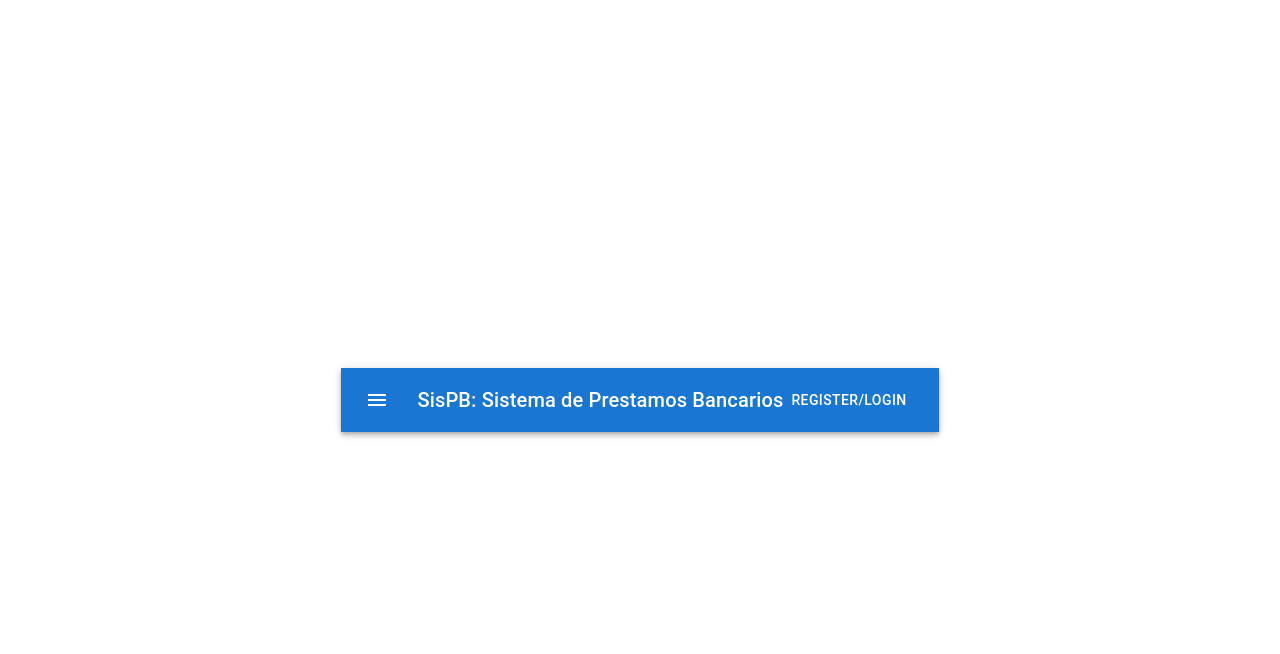
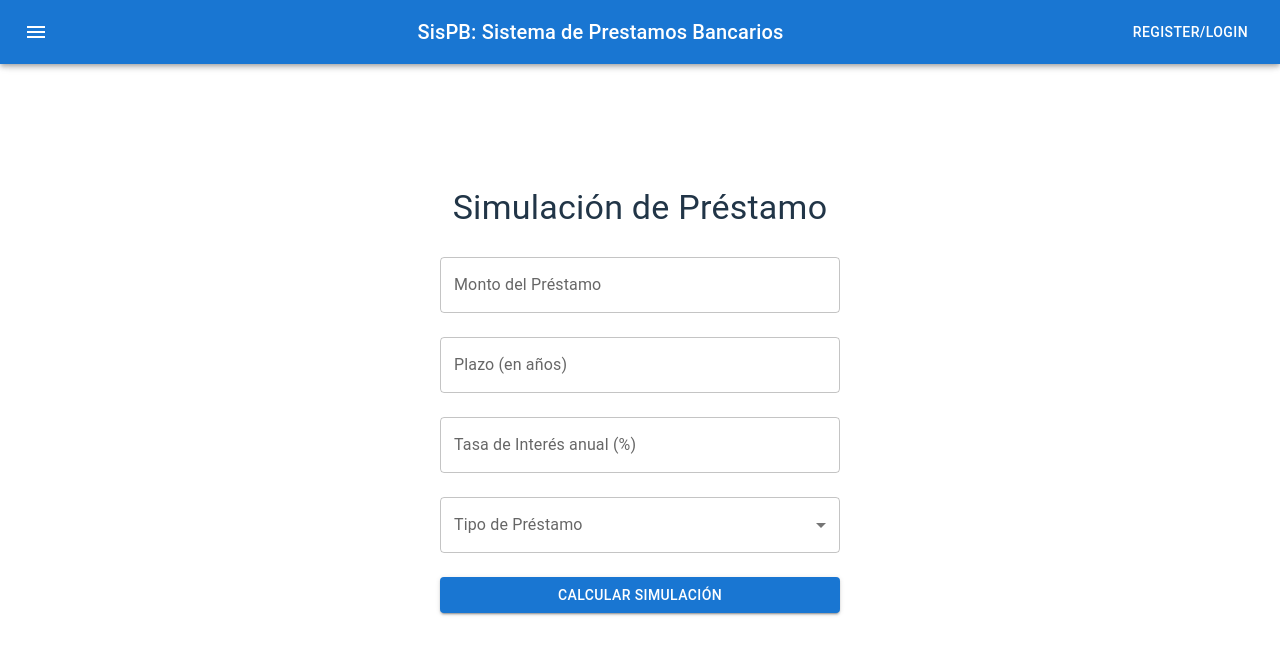
Before and after one commit to gonzaloArevalo/Lab1_tingeso, a React (Vite) app in the folder Prestamo_frontend/: page /simulation in a window 1280 px wide. Shown: the top 654 px of the page. Built offline with nearby package versions, Linux system fonts and the light colour scheme; no server answers.

Commit message:
paginas clientlist y simulation

```diff
--- a/Prestamo_frontend/src/components/ClientList.jsx
+++ b/Prestamo_frontend/src/components/ClientList.jsx
@@ -1,4 +1,145 @@
+import { useEffect, useState } from "react";
+import { Link, useNavigate } from "react-router-dom";
+import Table from "@mui/material/Table";
+import TableBody from "@mui/material/TableBody";
+import TableCell, { tableCellClasses } from "@mui/material/TableCell";
+import TableContainer from "@mui/material/TableContainer";
+import TableHead from "@mui/material/TableHead";
+import TableRow from "@mui/material/TableRow";
+import Paper from "@mui/material/Paper";
+import Button from "@mui/material/Button";
+import PersonAddIcon from "@mui/icons-material/PersonAdd";
+import EditIcon from "@mui/icons-material/Edit";
+import DeleteIcon from "@mui/icons-material/Delete";
+import userService from "../services/user.service";
+
 const ClientList = () => {
+    const [users, setUsers] = useState([]);
+    const navigate = useNavigate();
+
+    const init = () => {
+        userService
+          .getAll()
+          .then((response) => {
+            console.log("Mostrando listado de todos los usuarios.", response.data);
+            setUsers(response.data);
+        })
+          .catch((error) => {
+            console.log(
+              "Se ha producido un error al intentar mostrar listado de todos los usuarios.",
+              error
+            );
+        });
+    };
+
+    useEffect(() => {
+        init();
+    }, []);
+
+    const handleDelete = (id) => {
+        console.log("Printing id", id);
+        const confirmDelete = window.confirm(
+          "¿Esta seguro que desea borrar a este usuario?"
+        );
+        if (confirmDelete) {
+          userService
+            .remove(id)
+            .then((response) => {
+              console.log("usuario ha sido eliminado.", response.data);
+              init();
+            })
+            .catch((error) => {
+              console.log(
+                "Se ha producido un error al intentar eliminar al usuario",
+                error
+                );
+            });
+        }
+    };
+
+    const handleEdit = (id) => {
+        console.log("Printing id", id);
+        navigate(`/client/edit/${id}`);
+    };
+
+
+
+    return (
+        <TableContainer component={Paper}>
+          <br />
+          <Link
+            to="/client/add"
+            style={{ textDecoration: "none", marginBottom: "1rem" }}
+          >
+            <Button
+              variant="contained"
+              color="primary"
+              startIcon={<PersonAddIcon />}
+            >
+              Añadir Cliente
+            </Button>
+          </Link>
+          <br /> <br />
+          <Table sx={{ minWidth: 650 }} size="small" aria-label="a dense table">
+            <TableHead>
+              <TableRow>
+                <TableCell align="left" sx={{ fontWeight: "bold" }}>
+                  Rut
+                </TableCell>
+                <TableCell align="left" sx={{ fontWeight: "bold" }}>
+                  Nombre
+                </TableCell>
+                <TableCell align="right" sx={{ fontWeight: "bold" }}>
+                  Sueldo
+                </TableCell>
+                <TableCell align="right" sx={{ fontWeight: "bold" }}>
+                  Tipo de usuario
+                </TableCell>
+                <TableCell align="left" sx={{ fontWeight: "bold" }}>
+                  Edad
+                </TableCell>
+              </TableRow>
+            </TableHead>
+            <TableBody>
+              {users.map((user) => (
+                <TableRow
+                  key={user.id}
+                  sx={{ "&:last-child td, &:last-child th": { border: 0 } }}
+                >
+                  <TableCell align="left">{user.rut}</TableCell>
+                  <TableCell align="left">{user.name}</TableCell>
+                  <TableCell align="right">{user.bankaccount}</TableCell>
+                  <TableCell align="right">{user.usertype}</TableCell>
+                  <TableCell align="right">{employee.age}</TableCell>
+                  <TableCell>
+                    <Button
+                      variant="contained"
+                      color="info"
+                      size="small"
+                      onClick={() => handleEdit(user.id)}
+                      style={{ marginLeft: "0.5rem" }}
+                      startIcon={<EditIcon />}
+                    >
+                      Editar
+                    </Button>
+
+                    <Button
+                      variant="contained"
+                      color="error"
+                      size="small"
+                      onClick={() => handleDelete(user.id)}
+                      style={{ marginLeft: "0.5rem" }}
+                      startIcon={<DeleteIcon />}
+                    >
+                      Eliminar
+                    </Button>
+                  </TableCell>
+                </TableRow>
+              ))}
+            </TableBody>
+          </Table>
+        </TableContainer>
+    );
 
 };
 
--- a/Prestamo_frontend/src/components/Navbar.jsx
+++ b/Prestamo_frontend/src/components/Navbar.jsx
@@ -18,7 +18,7 @@ export default function Navbar(){
 
     return (
         <Box sx={{ flexGrow: 1 }}>
-          <AppBar position="static">
+          <AppBar position="fixed">
             <Toolbar>
               <IconButton
                 size="large"
--- a/Prestamo_frontend/src/components/Sidemenu.jsx
+++ b/Prestamo_frontend/src/components/Sidemenu.jsx
@@ -18,6 +18,7 @@ import HomeIcon from "@mui/icons-material/Home";
 import { useNavigate } from "react-router-dom";
 
 export default function Sidemenu({ open, toggleDrawer }) {
+  const navigate = useNavigate();
     const listOptions = () => (
     <Box
       role="presentation"
@@ -44,7 +45,7 @@ export default function Sidemenu({ open, toggleDrawer }) {
           <ListItemIcon>
             <PeopleAltIcon />
           </ListItemIcon>
-          <ListItemText primary="EClientes" />
+          <ListItemText primary="Clientes" />
         </ListItemButton>
 
         </List>
--- a/Prestamo_frontend/src/components/Simulation.jsx
+++ b/Prestamo_frontend/src/components/Simulation.jsx
@@ -1,5 +1,89 @@
-const Simulation = () => {
+import { useEffect, useState } from "react";
+import Table from "@mui/material/Table";
+import TableBody from "@mui/material/TableBody";
+import TableCell, { tableCellClasses } from "@mui/material/TableCell";
+import TableContainer from "@mui/material/TableContainer";
+import TableHead from "@mui/material/TableHead";
+import TableRow from "@mui/material/TableRow";
+import Paper from "@mui/material/Paper";
+import { TextField, Button, Typography, Box, MenuItem } from "@mui/material";
+import userService from "../services/user.service";
 
-};
 
-export default Simulation;
+export default function Simulation(){
+    const [amount, setAmount] = useState('');
+    const [term, setTerm] = useState('');
+    const [rate, setRate] = useState('');
+    const [loanType, setLoanType] = useState('');
+    const [simulationResult, setSimulationResult] = useState(null);
+
+    const handleSimulation = async () => {
+        try {
+            const response = await userService.simulateLoan(amount, term, rate, loanType);
+            setSimulationResult(response.data);
+        } catch (error) {
+            console.error("Error al simular el préstamo:", error);
+            setSimulationResult("Hubo un error con la simulación");
+        }
+    };
+
+    return(
+        <Box sx={{ maxWidth: 400, mx: "auto", p: 2 }}>
+            <Typography variant="h4" gutterBottom>
+                Simulación de Préstamo
+            </Typography>
+            <TextField
+                label="Monto del Préstamo"
+                type="number"
+                value={amount}
+                onChange={(e) => setAmount(e.target.value)}
+                fullWidth
+                margin="normal"
+            >
+
+            </TextField>
+            <TextField
+                label="Plazo (en años)"
+                type="number"
+                value={term}
+                onChange={(e) => setTerm(e.target.value)}
+                fullWidth
+                margin="normal"
+            >
+
+            </TextField>
+            <TextField
+                label="Tasa de Interés anual (%)"
+                type="number"
+                value={rate}
+                onChange={(e) => setRate(e.target.value)}
+                fullWidth
+                margin="normal"
+            >
+            </TextField>
+            <TextField
+                label="Tipo de Préstamo"
+                select
+                value={loanType}
+                onChange={(e) => setLoanType(e.target.value)}
+                fullWidth
+                margin="normal"
+            >
+                <MenuItem value="first living">Primera vivienda</MenuItem>
+                <MenuItem value="second living">Segunda vivienda </MenuItem>
+                <MenuItem value="commercial properties">Propiedades comerciales</MenuItem>
+                <MenuItem value="remodelation">Remodelacion</MenuItem>
+
+            </TextField>
+            <Button variant="contained" color="primary" onClick={handleSimulation} fullWidth sx={{ mt: 2 }}>
+                Calcular Simulación
+            </Button>
+
+            {simulationResult !== null && (
+                <Typography variant="h6" sx={{ mt: 3 }}>
+                    Resultado de la Simulación: {simulationResult}
+                </Typography>
+            )}
+        </Box>
+    );
+}
--- a/Prestamo_frontend/src/services/user.service.js
+++ b/Prestamo_frontend/src/services/user.service.js
@@ -0,0 +1,37 @@
+import httpClient from "../http-common";
+
+const getAll = () => {
+    return httpClient.get('/api/v1/user/');
+}
+
+const create = data => {
+    return httpClient.post("/api/v1/user/", data);
+}
+
+const get = id => {
+    return httpClient.get(`/api/v1/user/${id}`);
+}
+
+const update = data => {
+    return httpClient.put('/api/v1/user/', data);
+}
+
+const remove = id => {
+    return httpClient.delete(`/api/v1/user/${id}`);
+}
+
+const getClients = () => {
+    return httpClient.get("/api/v1/user/clients");
+}
+
+const register = data => {
+    return httpClient.post("/api/v1/user/register", data);
+}
+
+const simulateLoan = (amount, term, rate, loanType) => {
+    return httpClient.get(`/api/v1/user/simulation`, {
+        params: { amount, term, rate, loanType }
+    });
+}
+
+export default { getAll, create, get, update, remove , getClients, register, simulateLoan};
```
